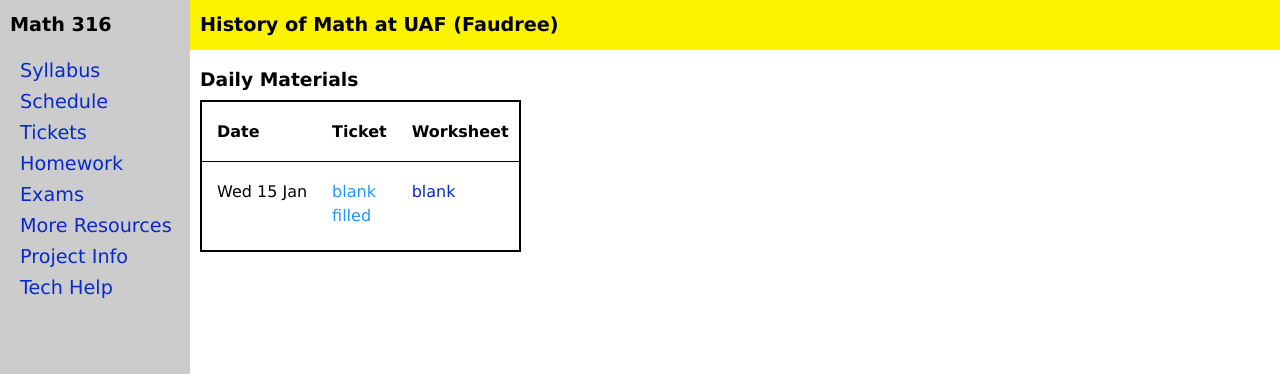
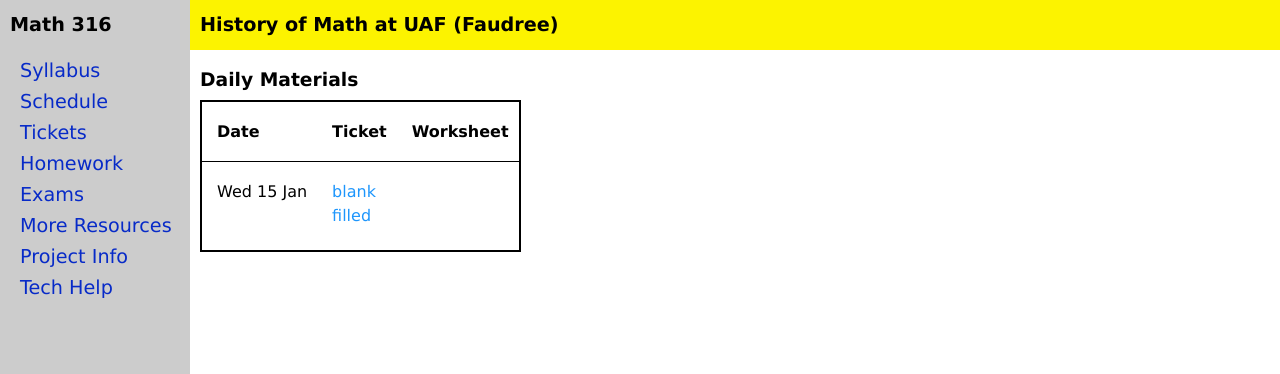
Before and after one commit to jrfaudree/HOM, a Jekyll site: the page built from tickets.md, in a window 1280 px wide. Shown: the top 374 px of the page. Built offline with Jekyll 4.4.1, drawn with Linux system fonts in a browser that asks for light colours.

Commit message:
Update tickets.md

```diff
--- a/tickets.md
+++ b/tickets.md
@@ -27,9 +27,11 @@ title: Worksheets
   </td>
   <td>
     <table class="inner">
+      {% if c.worksheet %}
       <tr>
          <td> <a href="{{ c.worksheet }}">blank</a> </td>
       </tr>
+      {% endif %}
       {% if c.wfilled %}
       <tr>
          <td> <a href="{{ c.wfilled }}">filled</a> </td>
```
